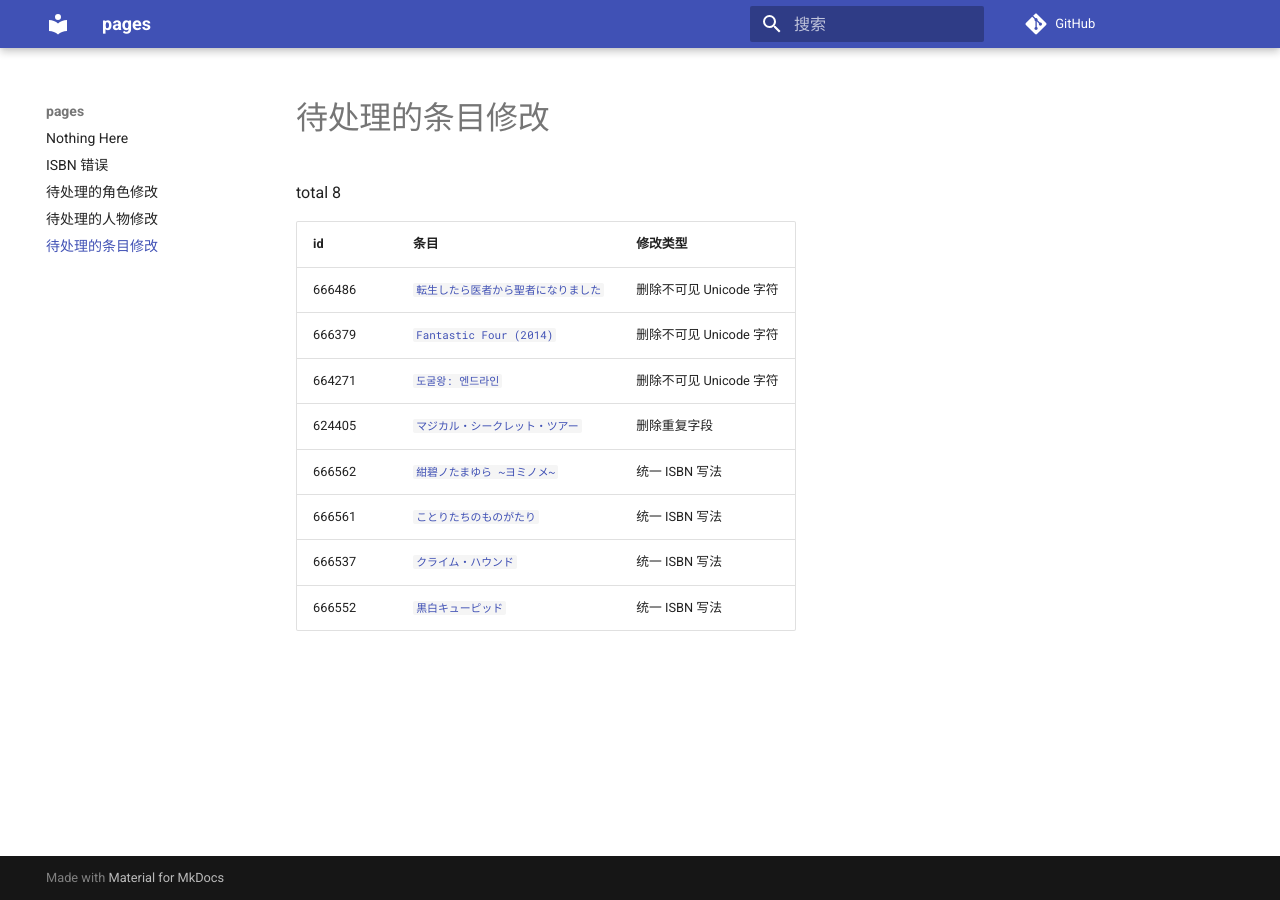
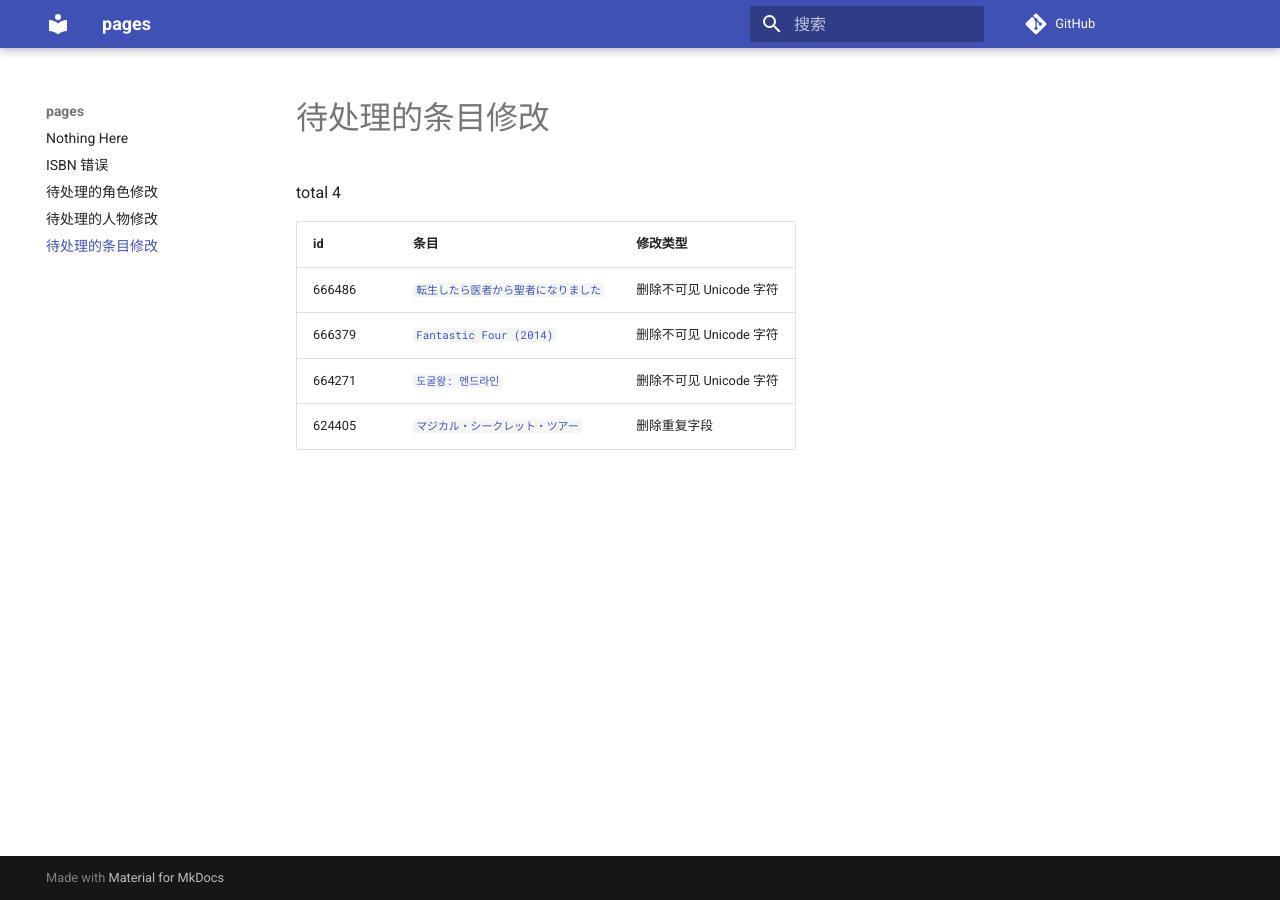
Before and after one commit to trim21/bangumi-pages, an MkDocs documentation site: the page built from docs/pending-subject-changes.md, in a window 1280 px wide. Built offline with MkDocs 1.6.1 and Material for MkDocs 9.7.7, drawn with Linux system fonts in a browser that asks for light colours; comment, search, counter and statistics services are not loaded.

Commit message:
update pending-changes.md

```diff
--- a/docs/pending-subject-changes.md
+++ b/docs/pending-subject-changes.md
@@ -1,6 +1,6 @@
 # 待处理的条目修改
 
-total 8
+total 4
 
 | id | 条目 | 修改类型 |
 | --- | --- | --- |
@@ -8,7 +8,3 @@ total 8
 | 666379 | [`Fantastic Four (2014)`](https://bgm.tv/subject/666379) | 删除不可见 Unicode 字符 |
 | 664271 | [`도굴왕: 엔드라인`](https://bgm.tv/subject/664271) | 删除不可见 Unicode 字符 |
 | 624405 | [`マジカル・シークレット・ツアー`](https://bgm.tv/subject/624405) | 删除重复字段 |
-| 666562 | [`紺碧ノたまゆら ~ヨミノメ~`](https://bgm.tv/subject/666562) | 统一 ISBN 写法 |
-| 666561 | [`ことりたちのものがたり`](https://bgm.tv/subject/666561) | 统一 ISBN 写法 |
-| 666537 | [`クライム・ハウンド`](https://bgm.tv/subject/666537) | 统一 ISBN 写法 |
-| 666552 | [`黒白キューピッド`](https://bgm.tv/subject/666552) | 统一 ISBN 写法 |
```
